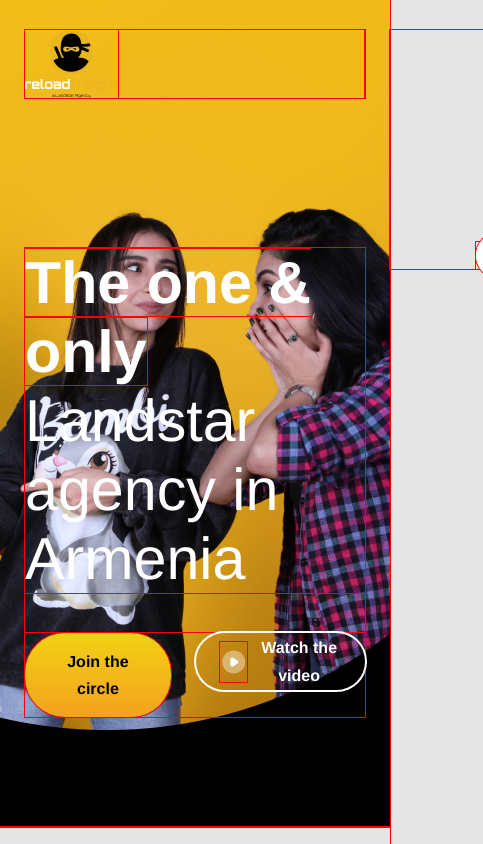
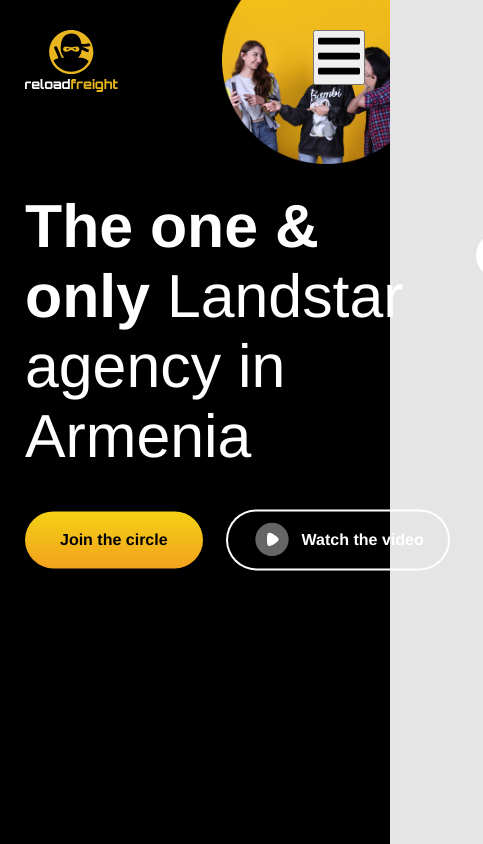
Before and after one commit to hasmikvasilyan/ReloadFreight, a React (Create React App) app: page / in a window 390 px wide. Shown: the top 844 px of the page, 483 px wide, since content can reach past the window. Built offline with nearby package versions, Linux system fonts and the light colour scheme.

Commit message:
resolved conflict

```diff
--- a/src/components/AboutItem.jsx
+++ b/src/components/AboutItem.jsx
@@ -1,9 +1,9 @@
-import circle from '../assets/img/svg/circle.svg';
+import circle from "../assets/img/svg/circle.svg";
 
-function AboutItem({data}) {
+function AboutItem({ data }) {
   return (
-    <div className={`aboutDescription ${data.order?"reverse":""}`}>
-        <div className={`aboutImgWrapper ${data.order?"reverse":""}`}>
+    <div className="aboutDescription">
+      <div className={`aboutImgWrapper ${data.order ? "reverse" : "regular"}`}>
         <img src={data.img} alt="about reload" />
         <img className="circleIcon" src={circle} alt="about reload" />
       </div>
--- a/src/components/Navigation.jsx
+++ b/src/components/Navigation.jsx
@@ -1,68 +1,65 @@
-import { useState } from 'react';
-import * as Scroll from 'react-scroll';
-import { Link } from 'react-scroll';
-import NavIcon from './NavIcon';
-const navlinks=[
+import { useState } from "react";
+import * as Scroll from "react-scroll";
+import { Link } from "react-scroll";
+import NavIcon from "./NavIcon";
+const navlinks = [
   {
-        id:1,
-        name:'Success stroies',
-        to:'success',
-        isBtn:false,
+    id: 1,
+    name: "Success stroies",
+    to: "success",
+    isBtn: false,
   },
   {
-        id:2,
-        name:'Partners',
-        to:'partners',
-        isBtn:false,
+    id: 2,
+    name: "Partners",
+    to: "partners",
+    isBtn: false,
   },
   {
-        id:3,
-        name:'Landstar',
-        to:'landstar',
-        isBtn:false,
+    id: 3,
+    name: "Landstar",
+    to: "landstar",
+    isBtn: false,
   },
   {
-        id:4,
-        name:'Contacts',
-        to:'contacts',
-        isBtn:false,
+    id: 4,
+    name: "Contacts",
+    to: "contacts",
+    isBtn: false,
   },
   {
-        id:5,
-        name:'Join the circle',
-        to:'contacts',
-        isBtn:true,
+    id: 5,
+    name: "Join the circle",
+    to: "contacts",
+    isBtn: true,
   },
-]
+];
 
 function Navigation() {
+  const [isNavBarActive, setIsNavBarActive] = useState(false);
 
-    const [isNavBarActive, setIsNavBarActive]=useState(false)
-
-    const handleMenuOpen=()=>{
-        setIsNavBarActive(prevState=>!prevState)
-    }
+  const handleMenuOpen = () => {
+    setIsNavBarActive((prevState) => !prevState);
+  };
 
   return (
     <nav>
-        <ul className={`navBar${isNavBarActive?" c":""} `}>
-        {
-            navlinks.map(link=>(
-                <li  key={link.id} >
+      <ul className={`navBar${isNavBarActive ? " c" : ""} `}>
+        {navlinks.map((link) => (
+          <li key={link.id}>
             <Link
-
-                        className={`navLink${link.isBtn?" btn btnFilledWhite":""}`}
+              className={`navLink${link.isBtn ? " btn btnFilledWhite" : ""}`}
               to={link.to}
               spy={true}
               smooth={true}
-                        hashSpy={true}>
+              hashSpy={true}
+            >
               {link.name}
             </Link>
           </li>
-            ))
-        }
+        ))}
       </ul>
-        <NavIcon onMenuOpen={handleMenuOpen}/>
+      <NavIcon onMenuOpen={handleMenuOpen} />
     </nav>
   );
 }
--- a/src/index.css
+++ b/src/index.css
@@ -9,7 +9,7 @@
   font-family: source-code-pro, Menlo, Monaco, Consolas, "Courier New", monospace;
 }
 * {
-  box-shadow: 0 0 0 1px red;
+  /* box-shadow: 0 0 0 1px red; */
   padding: 0;
   margin: 0;
 }
@@ -20,8 +20,8 @@
   text-decoration: none;
 }
 .container {
-  width: 100%;
-  max-width: 1250px;
+  width: 63%;
+  min-width: 1200px;
   padding: 0 25px;
   margin: 0 auto;
   box-sizing: border-box;
@@ -64,19 +64,27 @@
   color: #fff;
 }
 .top {
-  /* height: 100vh; */
-  /* padding-bottom: 110px; */
+  height: 100vh;
+  min-height: 750px;
+  padding-bottom: 110px;
   background-color: #000;
+  box-sizing: border-box;
+  /* background-size: contain; */
+}
+.topBack {
+  height: 100%;
   background-image: url("../src/assets/img/png/mainBg.png");
-  background-origin: padding-box;
-  /* background-size: 60%; */
   background-repeat: no-repeat;
   background-position: top right;
-  box-sizing: border-box;
+  /* box-sizing: border-box; */
+  /* background-clip: border-box; */
+  /* background-origin: content-box; */
+  /* background-size: contain; */
+  background-size: 43%;
 }
 .top .container {
+  height: 100%;
   padding-top: 30px;
-  padding-bottom: 110px;
 }
 .top header {
   display: flex;
@@ -110,9 +118,11 @@
   margin-right: 25px;
 }
 .sloganWrapper {
-  width: 100%;
-  max-width: 600px;
-  margin-top: 150px;
+  width: 46.5%;
+  min-width: 430px;
+  top: 40%;
+  position: relative;
+  transform: translateY(-50%);
 }
 .slogan {
   margin-bottom: 40px;
@@ -172,9 +182,7 @@
   position: relative;
   transform: translateY(30%);
 }
-.player {
-  width: 100%;
-}
+
 #about {
   background-color: #000;
 }
@@ -220,7 +228,6 @@
   z-index: 1;
 }
 .circleIcon {
-  position: relative;
   transform: translateX(-50%);
 }
 .reverse .circleIcon {
@@ -622,22 +629,29 @@
 }
 
 @media screen and (max-width: 1200px) {
+  .container {
+    min-width: 100%;
+  }
   .topTitle {
     font-size: 8rem;
   }
-  /* .top {
-    background-size: 55%;
-  } */
+  .top {
+    background-size: 50%;
+  }
   .navBar {
     gap: 2rem;
   }
+  .btn {
+    padding: 15px 35px;
+  }
   .slogan {
-    font-size: 3.7rem;
+    font-size: 3.8rem;
   }
   .aboutHeading h2 {
     font-size: 2.1rem;
   }
-  #stats .player{
+  .player,
+  .player svg {
     height: 500px !important;
   }
   .successWrapper li {
@@ -664,9 +678,26 @@
     font-size: 1rem;
   }
   .btn {
-    padding: 15px 35px;
     font-size: 1rem;
     line-height: 1.7;
+  }
+  .top {
+    min-height: 600px;
+  }
+  .menuIcon {
+    display: block;
+  }
+  .navBar {
+    position: fixed;
+    flex-direction: column;
+    right: 0;
+    width: min(100%, 350px);
+    transform: translateX(100%);
+    transition: 0.5s ease-in;
+  }
+  .navBar.active {
+    transform: translateX(0);
+    transition: 0.5s ease-in;
   }
   .partnersHeading {
     align-items: center;
@@ -680,14 +711,7 @@
   .aboutHeading h2 {
     font-size: 1.5rem;
   }
-  .aboutImgWrapper img {
-    /* width: auto; */
-  }
-   .aboutImgWrapper img:first-child {
-    /* left: 50%;
-    transform: translateX(-75%); */
-  }
-  .aboutDescription:first-child .aboutImgWrapper .circleIcon {
+  .regular .circleIcon {
     transform: translateX(-50%);
   }
   .valuesWrapper {
@@ -717,7 +741,6 @@
   .storyContent h3 {
     font-size: 1.1rem;
   }
-
   .perksList li {
     margin-bottom: 0.6rem;
     font-size: 1.25rem;
@@ -742,18 +765,6 @@
   .topTitle {
     font-size: 5.5rem;
   }
-  .navBar {
-    position: fixed;
-    flex-direction: column;
-    right: 0;
-    width: min(100%, 350px);
-    transform: translateX(100%);
-    transition: 0.5s ease-in;
-  }
-  .navBar.active {
-    transform: translateX(0);
-    transition: 0.5s ease-in;
-  }
   .statsWrapper {
     flex-wrap: wrap;
     justify-content: center;
@@ -762,6 +773,10 @@
     flex-basis: 50%;
     margin-bottom: 3rem;
     text-align: center;
+  }
+  .playerWrapper {
+    transform: translateY(50%);
+    margin: -30% 0 2.5rem;
   }
   .aboutHeading {
     flex-direction: column;
@@ -778,8 +793,82 @@
     gap: 2.25rem;
     margin-bottom: 7.5rem;
   }
+  .aboutImgWrapper {
+    justify-content: center;
+  }
+  .aboutImgWrapper img {
+    width: 40%;
+  }
+  .regular img:first-child {
+    transform: translateX(25%);
+  }
+  .regular .circleIcon {
+    transform: translateX(-25%);
+  }
+  .reverse .circleIcon {
+    transform: translateX(25%);
+  }
+  .reverse img:first-child {
+    transform: translateX(-25%);
+  }
   .aboutTxtWrapper {
     text-align: center;
+  }
+  .abouPartnership h3,
+  .abouPartnership .text {
+    text-align: center;
+  }
+  .successStoryContainer .container {
+    padding-top: 18rem;
+  }
+  .successStoryContainer .title {
+    flex-basis: 100%;
+    text-align: center;
+  }
+  .valuesWrapper {
+    gap: 2rem;
+    margin: 2.5rem 0 7.5rem;
+  }
+  .valuesWrapper {
+    grid-template-columns: 1fr;
+    justify-items: center;
+  }
+  .valuesWrapper li {
+    width: 100%;
+    max-width: 240px;
+    font-size: 1.5rem;
+  }
+  .successWrapper {
+    justify-items: center;
+    grid-template-columns: 1fr;
+    gap: 1.5rem;
+    margin: 2.5rem 0 7.5rem;
+  }
+  .successWrapper li {
+    max-width: 285px;
+    padding: 1.25rem;
+  }
+  .perksWrapper {
+    margin: 3rem 0 7.5rem;
+  }
+  .perksGallery {
+    display: none;
+  }
+  .perksList {
+    flex-basis: 100%;
+  }
+  .perksList li {
+    margin-bottom: 1rem;
+  }
+  .successContainer .titleWrapper .btn {
+    display: none;
+  }
+  .successContainer .titleWrapper {
+    margin-bottom: 1.9rem;
+  }
+  .storyWrapper {
+    grid-template-columns: 1fr;
+    justify-items: center;
   }
   .partnersHeading {
     flex-wrap: wrap;
@@ -848,6 +937,9 @@
   .topTitle {
     margin-top: 4.5rem;
   }
+  .aboutImgWrapper img {
+    width: 60%;
+  }
 }
 @media screen and (max-width: 420px) {
   .titleWrapper {
--- a/src/pages/home/About.jsx
+++ b/src/pages/home/About.jsx
@@ -2,6 +2,7 @@
 import AboutItem from "../../components/AboutItem";
 import ReactPlayer from "react-player";
 import aboutVideoBg from "../../assets/img/png/aboutVideoBg.png";
+import { ReactComponent as PlayIcon } from "../../assets/img/svg/playIcon.svg";
 
 const aboutData = [
   {
@@ -49,6 +50,7 @@
             <ReactPlayer
               className="player"
               url="https://www.youtube.com/watch?v=OmibDVPx1qA"
+              playIcon={<PlayIcon />}
               light={aboutVideoBg}
               width="100%"
               height="647px"
--- a/src/pages/home/Footer.jsx
+++ b/src/pages/home/Footer.jsx
@@ -2,37 +2,41 @@
 import logo from "../../assets/img/svg/logo.svg";
 import { ReactComponent as FbIcon } from "../../assets/img/svg/fbIcon.svg";
 import { ReactComponent as InstaIcon } from "../../assets/img/svg/instaIcon.svg";
-import BecomePartner from '../../components/BecomePartner';
+import BecomePartner from "../../components/BecomePartner";
 
 function Footer() {
   return (
     <footer id="contacts">
       <div className="container">
-      <BecomePartner/>
+        <BecomePartner />
         <div className="footerNav">
           <Link to="/" className="logo">
             <img src={logo} alt="reload freight" />
           </Link>
           <nav className="footerMenu">
-            <Link to="test1" spy={true} smooth={true} offset={50} duration={500}  className="text">
+            <Link to="test1" spy={true} smooth={true} offset={50} duration={500} className="text">
               Success stroies
             </Link>
-            <Link to="test1" spy={true} smooth={true} offset={50} duration={500}  className="text">
+            <Link to="test1" spy={true} smooth={true} offset={50} duration={500} className="text">
               Partners
             </Link>
-            <Link to="test1" spy={true} smooth={true} offset={50} duration={500}  className="text">
+            <Link to="test1" spy={true} smooth={true} offset={50} duration={500} className="text">
               Landstar
             </Link>
-            <Link to="test1" spy={true} smooth={true} offset={50} duration={500}  className="text">
+            <Link to="test1" spy={true} smooth={true} offset={50} duration={500} className="text">
               Contacts
             </Link>
           </nav>
           <ul className="social">
             <li>
-              <FbIcon />
+              <a href="https://www.facebook.com/reloadfreight/" target="_blank">
+                <FbIcon />
+              </a>
             </li>
             <li>
-              <InstaIcon />
+              <a href="https://www.instagram.com/reloadfreight/" target="_blank">
+                <InstaIcon />
+              </a>
             </li>
           </ul>
         </div>
--- a/src/pages/home/Top.jsx
+++ b/src/pages/home/Top.jsx
@@ -6,6 +6,7 @@
 function Top() {
   return (
     <section className="top">
+      <div className="topBack">
         <div className="container">
           <header>
             <Link to="/" className="logo">
@@ -28,6 +29,7 @@
             </div>
           </div>
         </div>
+      </div>
     </section>
   );
 }
```
Also changed, not shown: src/assets/img/svg/playIcon.svg. Lines whose indentation alone changed are shown as unchanged.
